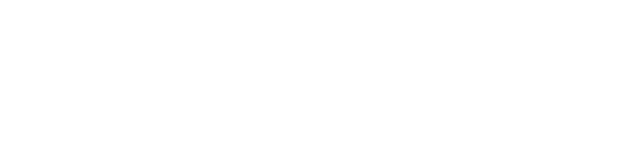
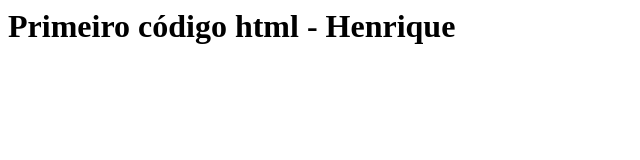
Before and after one commit to HenRickNTJ/primeiro.repositorio, a plain HTML site: page index.html in a window 1280 px wide. Shown: the whole page, without its empty margins (0-640 px from the left). Drawn offline with Linux system fonts and the light colour scheme.

Commit message:
Update index.html

```diff
--- a/index.html
+++ b/index.html
@@ -1,2 +1,5 @@
 <html>
   <h1>
+ Primeiro código html - Henrique
+  </h1>
+</html>
```
